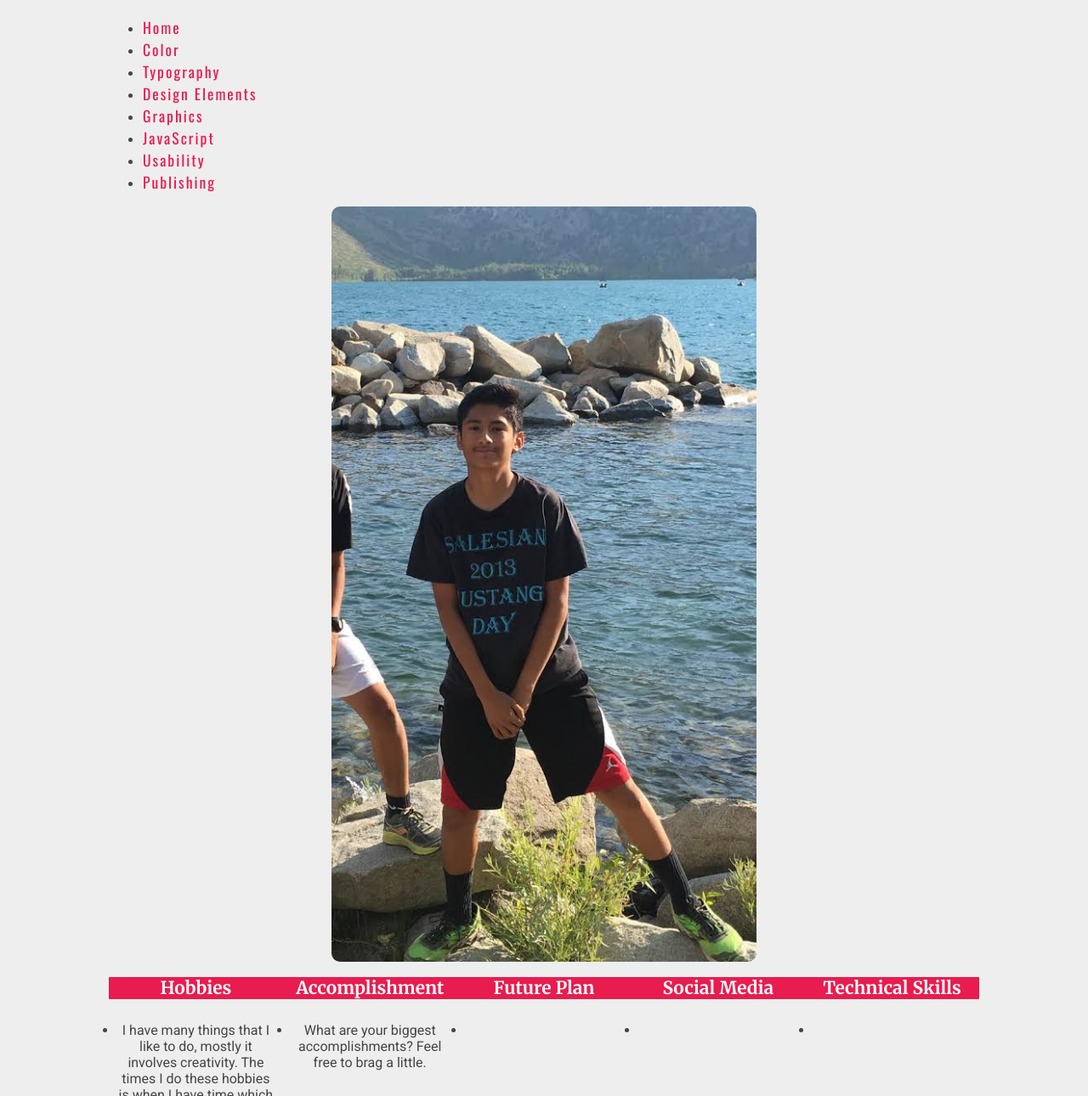
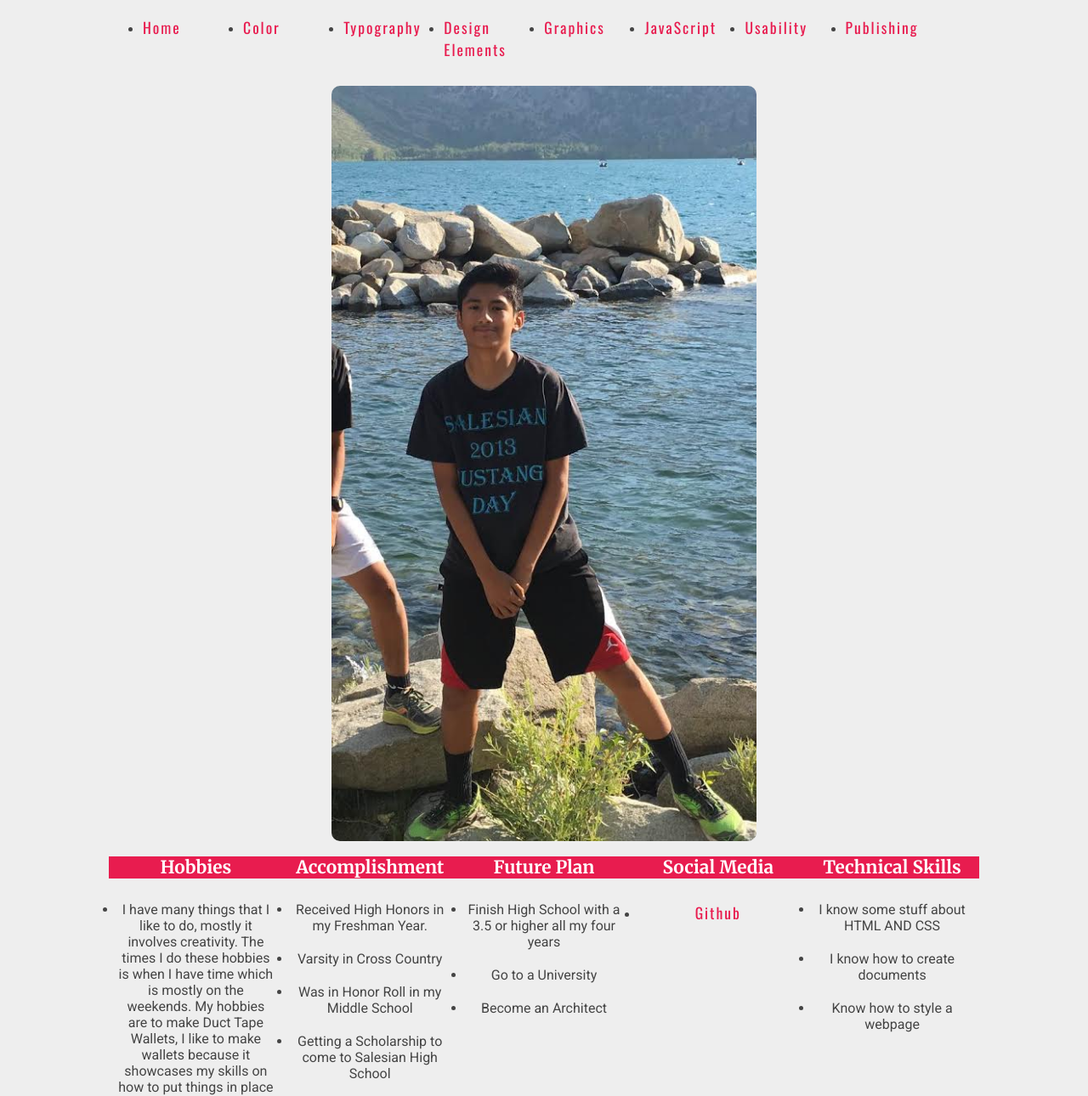
Before and after one commit to Diego19BBD/portfolio_diegorivera, a plain HTML site: page aboutMe.html in a window 1280 px wide. Shown: the part 90-1380 px from the top of the page at 85% size. Drawn offline with nearby package versions, Linux system fonts and the light colour scheme.

Commit message:
Finished my about me page

```diff
--- a/aboutMe.html
+++ b/aboutMe.html
@@ -25,7 +25,7 @@
     </nav>
 
     <main id="main">
-      <img id="aboutMePhoto"src="images/me.jpg">
+      <img id="aboutMePhoto" src="images/me.jpg">
 
       <div class="bioDetails">
         <h2>Hobbies</h2>
@@ -38,28 +38,36 @@
       <div class="bioDetails">
         <h2>Accomplishment</h2>
         <ul>
-        <li>What are your biggest accomplishments? Feel free to brag a little.</li>
+        <li>Received High Honors in my Freshman Year.</li>
+        <li>Varsity in Cross Country</li>
+        <li>Was in Honor Roll in my Middle School</li>
+        <li>Getting a Scholarship to come to Salesian High School</li>
       </ul>
 
       </div>
       <div class="bioDetails">
         <h2>Future Plan</h2>
         <ul>
-          <li></li>
+          <li>Finish High School with a 3.5 or higher all my four years</li>
+          <li> Go to a University</li>
+          <li>Become an Architect</li>
         </ul>
 
       </div>
       <div class="bioDetails">
         <h2>Social Media</h2>
         <ul>
-          <li></li>
+          <li><a href="https://github.com/Diego19BBD/portfolio_diegorivera">Github</a></li>
+
         </ul>
 
       </div>
       <div class="bioDetails">
         <h2>Technical Skills</h2>
         <ul>
-          <li></li>
+          <li>I know some stuff about HTML AND CSS</li>
+          <li>I know how to create documents</li>
+          <li>Know how to style a webpage</li>
         </ul>
 
       </div>
--- a/styles/aboutMe.css
+++ b/styles/aboutMe.css
@@ -33,6 +33,7 @@ margin: 0 auto;
 border-radius: 10px;
 max-width: 500px;
 display: block;
+clear: both;
 
 }
 .bioDetails{
@@ -49,3 +50,8 @@ div ul li{
 div ul{
   padding:10px;
 }
+nav ul li{
+  float: left;
+  width: 12%;
+  margin-bottom: 30px;
+}
```
Also changed, not shown: index.html (+1 -1 lines).
